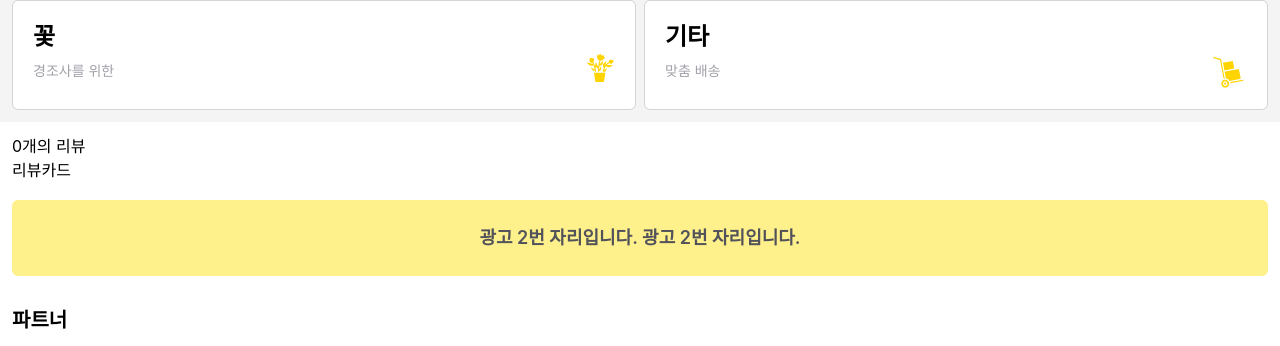
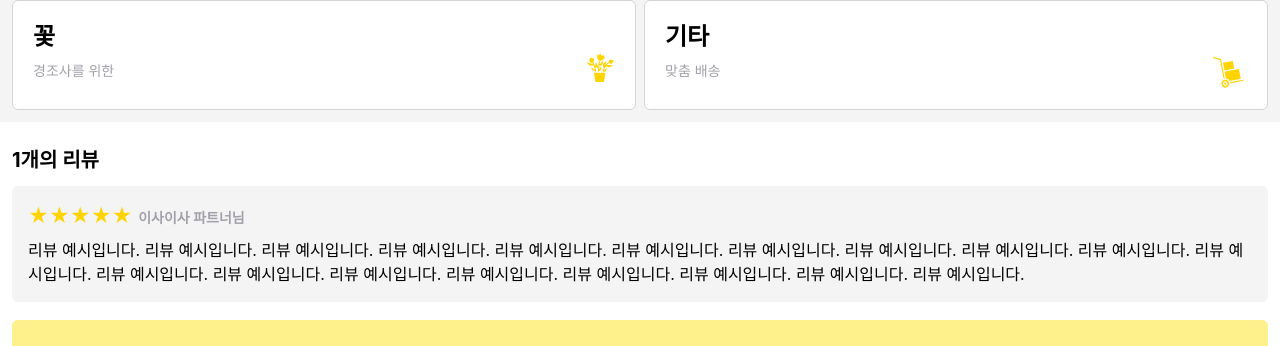
Before and after one commit to haejwo/haejwo-react-frontend, a React (Create React App) app: page / in a window 1280 px wide. Shown: the part 224-570 px from the top of the page. Built offline with nearby package versions, Linux system fonts and the light colour scheme; no server answers; a web font is replaced by a local one.

Commit message:
review component move to api

```diff
--- a/src/index.js
+++ b/src/index.js
@@ -10,7 +10,7 @@ import Signup from './pages/Accounts/Signup';
 import User from './pages/Accounts/User';
 import Profile from './pages/Accounts/Profile';
 import Home from './pages/Home/Home';
-import Review from './pages/Review';
+import Review from './components/Review/Review';
 import MoveSelect from './pages/Move/MoveSelect';
 import Less20 from './pages/Move/Less20';
 import More20 from './pages/Move/More20';
--- a/src/pages/Home/Home.jsx
+++ b/src/pages/Home/Home.jsx
@@ -55,8 +55,13 @@ export default function Home() {
             </div>
             <div className='w-screen p-3'>
                 <div className='flex flex-col items-start'>
-                    <p>0개의 리뷰</p>
-                    <div>리뷰카드</div>
+                    <p className='text-xl font-bold my-3'>1개의 리뷰</p>
+                    <div>
+                        <div className='flex flex-col bg-zinc-100 p-4 rounded-md h-50 overflow-y-scroll'>
+                            <p className='text-brand text-xl mb-2'>★★★★★ <span className='mt-2 text-zinc-400 text-sm font-semibold'>이사이사 파트너님</span></p>
+                            <p>리뷰 예시입니다. 리뷰 예시입니다. 리뷰 예시입니다. 리뷰 예시입니다. 리뷰 예시입니다. 리뷰 예시입니다. 리뷰 예시입니다. 리뷰 예시입니다. 리뷰 예시입니다. 리뷰 예시입니다. 리뷰 예시입니다. 리뷰 예시입니다. 리뷰 예시입니다. 리뷰 예시입니다. 리뷰 예시입니다. 리뷰 예시입니다. 리뷰 예시입니다. 리뷰 예시입니다. 리뷰 예시입니다.</p>
+                        </div>
+                    </div>
                 </div>
             </div>
             <div className='w-screen p-3'>
```
Also changed, not shown: src/components/Review/Review.jsx (renamed from src/pages/Review.jsx).
